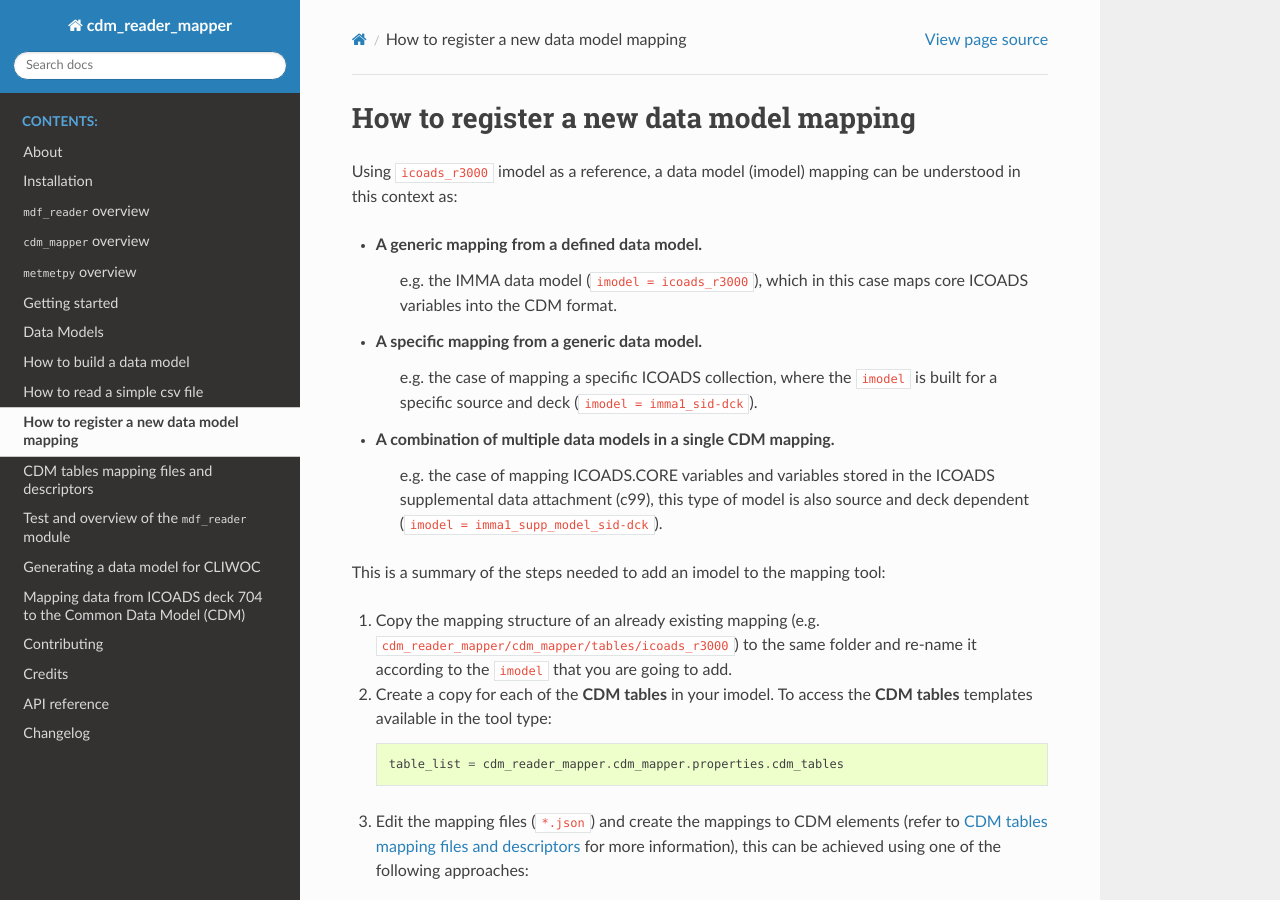
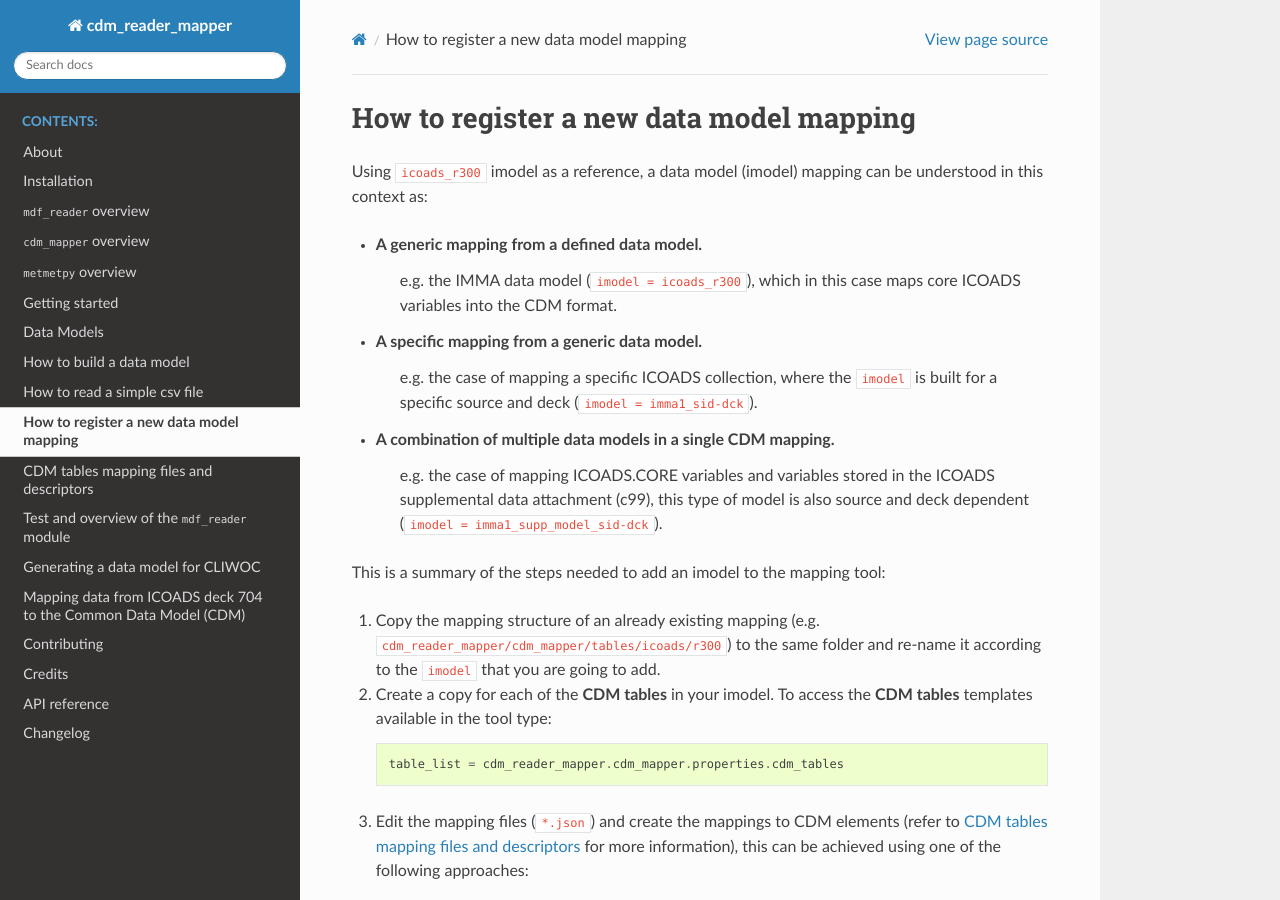
Before and after one commit to glamod/cdm_reader_mapper, a Sphinx documentation site: the page built from docs/how-to-register-a-new-data-model-mapping.rst, in a window 1280 px wide and 900 px high. Built offline with Sphinx 7.4.7 and the Read the Docs theme 3.1.0, drawn with Linux system fonts in a browser that asks for light colours.

Commit message:
cdm-tables-mapping-files-and-descriptors.rst
minor revision

```diff
--- a/docs/how-to-register-a-new-data-model-mapping.rst
+++ b/docs/how-to-register-a-new-data-model-mapping.rst
@@ -3,10 +3,10 @@
 How to register a new data model mapping
 ========================================
 
-Using ``icoads_r3000`` imodel as a reference, a data model (imodel) mapping can be understood in this context as:
+Using ``icoads_r300`` imodel as a reference, a data model (imodel) mapping can be understood in this context as:
 
 - A generic mapping from a defined data model.
-    e.g. the IMMA data model (``imodel = icoads_r3000``), which in this case maps core ICOADS variables into the CDM format.
+    e.g. the IMMA data model (``imodel = icoads_r300``), which in this case maps core ICOADS variables into the CDM format.
 - A specific mapping from a generic data model.
     e.g. the case of mapping a specific ICOADS collection, where the ``imodel`` is built for a specific source and deck (``imodel = imma1_sid-dck``).
 - A combination of multiple data models in a single CDM mapping.
@@ -14,7 +14,7 @@ Using ``icoads_r3000`` imodel as a reference, a data model (imodel) mapping can
 
 This is a summary of the steps needed to add an imodel to the mapping tool:
 
-1. Copy the mapping structure of an already existing mapping (e.g. ``cdm_reader_mapper/cdm_mapper/tables/icoads_r3000``) to the same folder and re-name it according to the ``imodel`` that you are going to add.
+1. Copy the mapping structure of an already existing mapping (e.g. ``cdm_reader_mapper/cdm_mapper/tables/icoads/r300``) to the same folder and re-name it according to the ``imodel`` that you are going to add.
 
 2. Create a copy for each of the **CDM tables** in your imodel. To access the **CDM tables** templates available in the tool type::
 
--- a/docs/hyperlinks.rst
+++ b/docs/hyperlinks.rst
@@ -68,6 +68,6 @@
         :width: 20%
         :target: https://icoads.noaa.gov/
 
-.. |logo_NOC| image:: _static/images/logos_c3s/LOGO_2020_-_NOC_1_COLOUR.png
-        :width: 25%
+.. |logo_NOC| image:: _static/images/logos_c3s/LOGO_2024_-_NOC_1_COLOUR.png
+        :width: 10%
         :target: https://noc.ac.uk/
```
